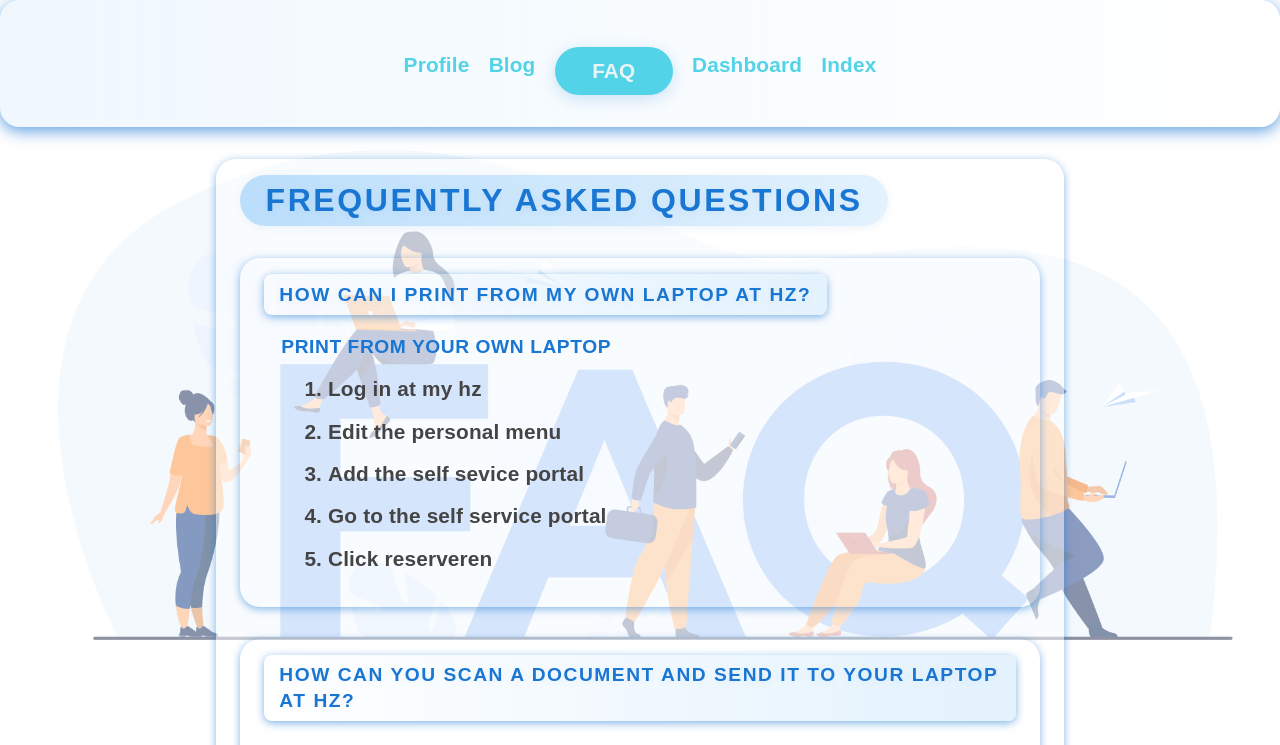
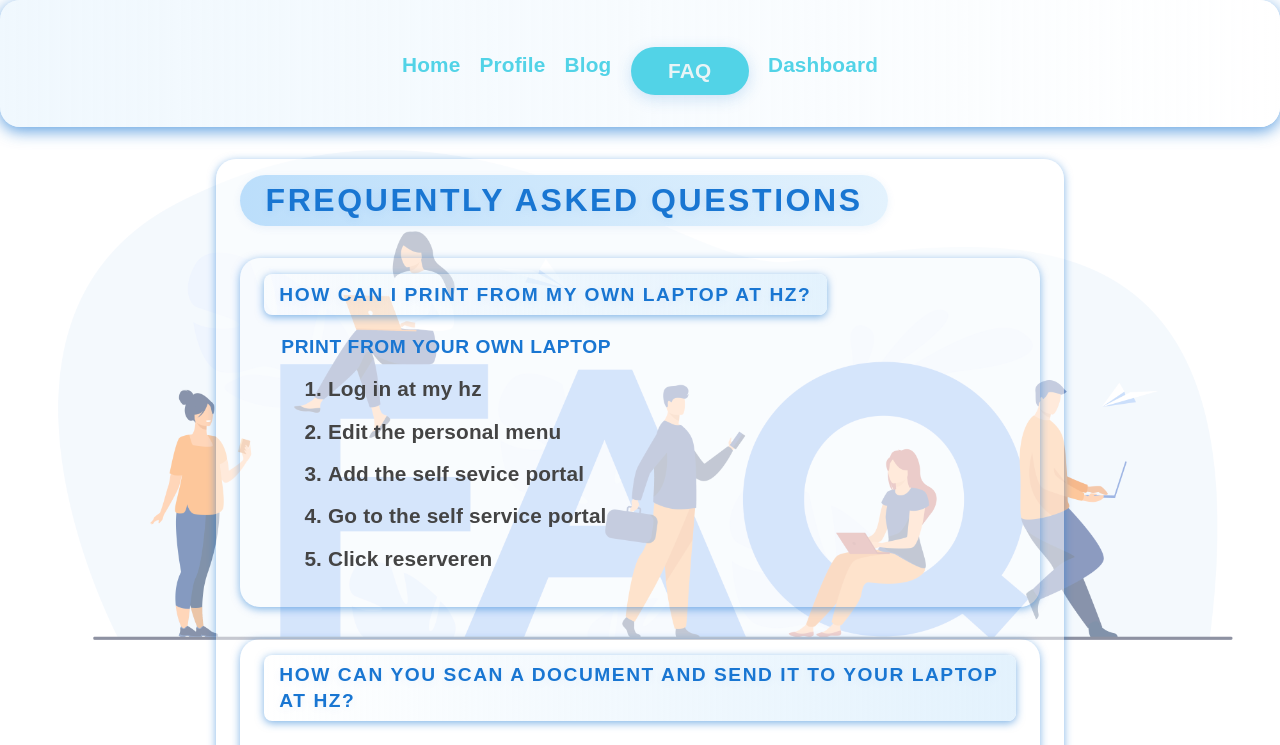
Before and after one commit to Zana1020/Zana1020.github.io, a plain HTML site: page faq.html in a window 1280 px wide. Shown: the top 745 px of the page. Drawn offline with Linux system fonts and the light colour scheme; a script that the page names is missing.

Commit message:
Up to date

```diff
--- a/faq.html
+++ b/faq.html
@@ -10,11 +10,11 @@
 <body class="faq-body">
         <nav class="faq-nav">
         <ul>
+            <li><a href="index.html">Home</a></li>
             <li><a href="profile.html">Profile</a></li>
             <li><a href="blog.html">Blog</a></li>
             <li><a class="active" style="font-weight: bold;" href="faq.html">FAQ</a></li>
             <li><a href="dashboard.html">Dashboard</a></li>
-            <li><a href="index.html">Index</a></li>
         </ul>
     </nav>
     <section class="faq-section">
```
Also changed, not shown: blog.html (+1 -1 lines), dashboard.html (+1 -1 lines), index.html (+1 -1 lines), profile.html (+1 -1 lines).
